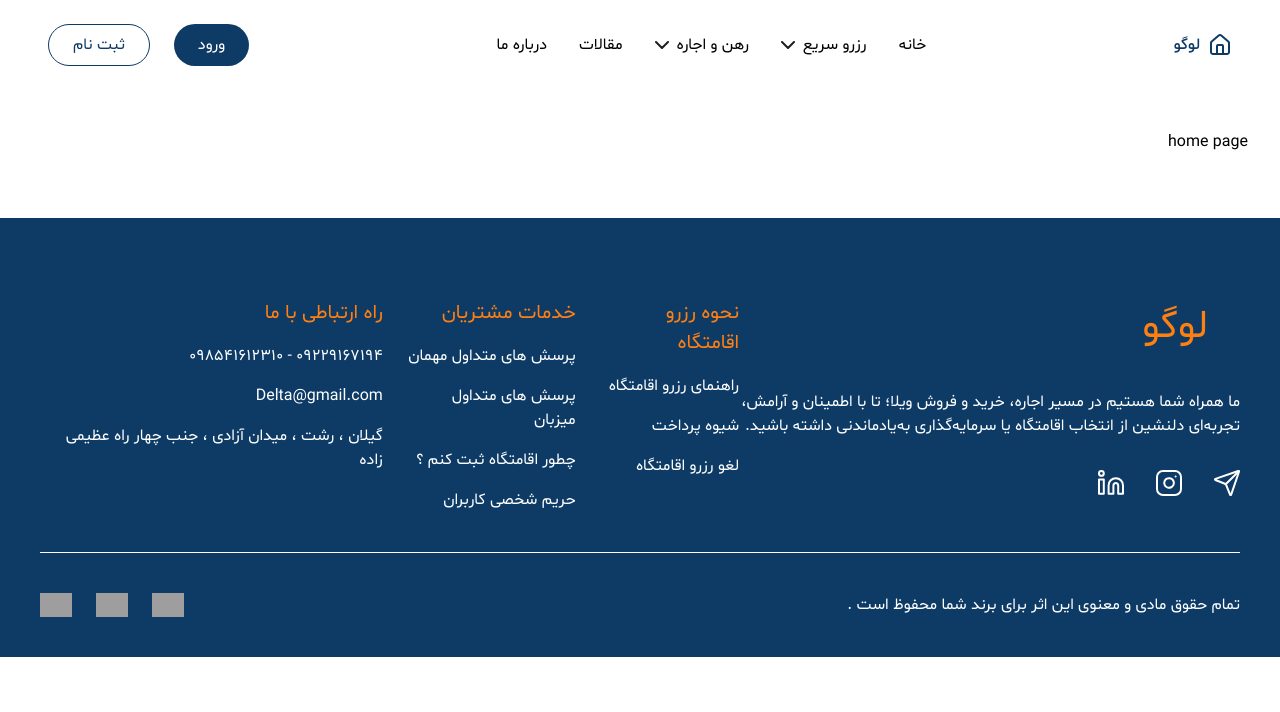
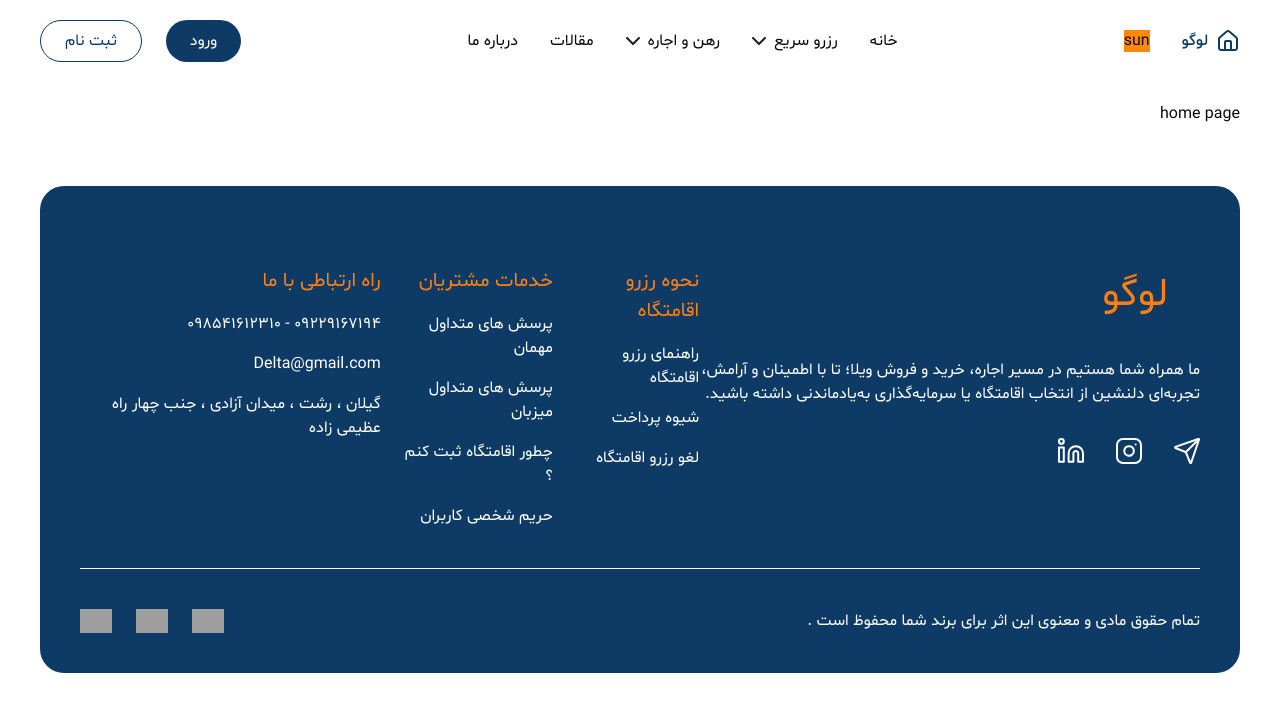
Before and after one commit to next-winter-1404/DevSpire, a Next.js app: page / in a window 1280 px wide. Shown: the top 712 px of the page. Built offline with nearby package versions, Linux system fonts and the light colour scheme; grey boxes are pictures that could not be loaded.

Commit message:
fixed styles

```diff
--- a/package.json
+++ b/package.json
@@ -13,11 +13,13 @@
     "leaflet": "^1.9.4",
     "next": "16.2.4",
     "next-i18next": "^16.0.5",
+    "next-intl": "^4.9.1",
     "react": "19.2.4",
     "react-dom": "19.2.4",
     "react-leaflet": "^5.0.0"
   },
   "devDependencies": {
+    "@iconify-json/lucide": "^1.2.103",
     "@tailwindcss/postcss": "^4",
     "@types/node": "^20",
     "@types/react": "^19",
--- a/src/app/(main)/fast-reserve/page.tsx
+++ b/src/app/(main)/fast-reserve/page.tsx
@@ -2,7 +2,7 @@ import FastReserveView from "@/modules/fastReserve/views/FastReserveView";
 
 const FastReserve = () => {
   return (
-    <div className="bg-white">
+    <div>
       <FastReserveView />
     </div>
   );
--- a/src/app/(main)/layout.tsx
+++ b/src/app/(main)/layout.tsx
@@ -8,11 +8,15 @@ export default function MainLayout({
 }) {
   return (
     <>
-      <Header />
-      <main className="px-4 sm:px-6 lg:px-8 py-8 sm:py-12 lg:py-16 container">
+      <header className="px-4 sm:px-6 lg:px-10 pt-8 sm:pt-5  ">
+        <Header />
+      </header>
+      <main className="px-4 sm:px-6 lg:px-10 py-8 sm:py-5 lg:py-10 container">
         {children}
       </main>
-      <Footer />
+      <footer className="px-4 sm:px-6 lg:px-10 py-8 sm:py-5 ">
+        <Footer />
+      </footer>
     </>
   );
 }
--- a/src/app/globals.css
+++ b/src/app/globals.css
@@ -1,10 +1,15 @@
 @import "tailwindcss";
+
+@custom-variant dark (&:where(.dark, .dark *));
 
 :root {
   --primary: #0d3b66;
   --secondary: #ff7f11;
   --danger: #ff5555;
   --white: #ffffff;
+
+  --background: #ffffff;
+  --foreground: #0a0a0a;
 }
 .text-primary {
   color: var(--primary);
@@ -36,10 +41,20 @@
 }
 
 @media (prefers-color-scheme: dark) {
-  :root {
+  :root:not(.light) {
     --background: #0a0a0a;
     --foreground: #ededed;
   }
+}
+
+.dark {
+  --background: #0a0a0a;
+  --foreground: #ededed;
+}
+
+.light {
+  --background: #ffffff;
+  --foreground: #171717;
 }
 
 body {
--- a/src/components/Footer/Footer.tsx
+++ b/src/components/Footer/Footer.tsx
@@ -1,62 +1,93 @@
-import Home from '@/icons/Home'
-import Telegram from '@/icons/Telegram'
-import Instagram from '@/icons/Instagram'
-import Linkedin from '@/icons/Linkedin'
-import Image from 'next/image'
+import Home from "@/icons/Home";
+import Telegram from "@/icons/Telegram";
+import Instagram from "@/icons/Instagram";
+import Linkedin from "@/icons/Linkedin";
+import Image from "next/image";
 
 const Footer = () => {
-
   return (
-        <div className='flex flex-col gap-10 pt-20 pb-10 px-10 bg-primary'>
-            <div className='flex justify-between'>
-                <div className='flex flex-col gap-8'>
-                    <div className='flex gap-2 text-secondary'>
-                        <Home/>
-                        <span className='text-[40px]'>لوگو</span>
+    <div className="flex flex-col gap-10 pt-20 pb-10 px-10 rounded-[24px] bg-primary">
+      <div className="flex justify-between">
+        <div className="flex flex-col gap-8">
+          <div className="flex gap-2 text-secondary">
+            <Home />
+            <span className="text-[40px]">لوگو</span>
           </div>
-                    <div className='w-[501px]'>
-                        <p className='text-white'>ما همراه شما هستیم در مسیر اجاره، خرید و فروش ویلا؛ تا با اطمینان و آرامش، تجربه‌ای دلنشین از انتخاب اقامتگاه یا سرمایه‌گذاری به‌یادماندنی داشته باشید.</p>
+          <div className="w-[501px]">
+            <p className="text-white">
+              ما همراه شما هستیم در مسیر اجاره، خرید و فروش ویلا؛ تا با اطمینان
+              و آرامش، تجربه‌ای دلنشین از انتخاب اقامتگاه یا سرمایه‌گذاری
+              به‌یادماندنی داشته باشید.
+            </p>
           </div>
-                    <div className='flex gap-8'>
-                        <Telegram/>
-                        <Instagram/>
-                        <Linkedin/>
+          <div className="flex gap-8">
+            <Telegram />
+            <Instagram />
+            <Linkedin />
           </div>
         </div>
-                <div className='flex gap-6'>
-                    <div className='flex flex-col gap-4'>
-                        <h3 className='text-[20px] text-secondary'>نحوه رزرو اقامتگاه</h3>
-                        <span className='text-[16px] text-white'>راهنمای رزرو اقامتگاه</span>
-                        <span className='text-[16px] text-white'>شیوه پرداخت</span>
-                        <span className='text-[16px] text-white'>لغو رزرو اقامتگاه</span>
+        <div className="flex gap-6">
+          <div className="flex flex-col gap-4">
+            <h3 className="text-[20px] text-secondary">نحوه رزرو اقامتگاه</h3>
+            <span className="text-[16px] text-white">
+              راهنمای رزرو اقامتگاه
+            </span>
+            <span className="text-[16px] text-white">شیوه پرداخت</span>
+            <span className="text-[16px] text-white">لغو رزرو اقامتگاه</span>
           </div>
-                    <div className='flex flex-col gap-4'>
-                        <h3 className='text-[20px] text-secondary'>خدمات مشتریان</h3>
-                        <span className='text-[16px] text-white'>پرسش های متداول مهمان</span>
-                        <span className='text-[16px] text-white'>پرسش های متداول میزبان</span>
-                        <span className='text-[16px] text-white'>چطور اقامتگاه ثبت کنم ؟</span>
-                        <span className='text-[16px] text-white'>حریم شخصی کاربران</span>
+          <div className="flex flex-col gap-4">
+            <h3 className="text-[20px] text-secondary">خدمات مشتریان</h3>
+            <span className="text-[16px] text-white">
+              پرسش های متداول مهمان
+            </span>
+            <span className="text-[16px] text-white">
+              پرسش های متداول میزبان
+            </span>
+            <span className="text-[16px] text-white">
+              چطور اقامتگاه ثبت کنم ؟
+            </span>
+            <span className="text-[16px] text-white">حریم شخصی کاربران</span>
           </div>
-                    <div className='flex flex-col gap-4'>
-                        <h3 className='text-[20px] text-secondary'>راه ارتباطی با ما</h3>
-                        <span className='text-[16px] text-white'>09229167194 - 098541612310</span>
-                        <span className='text-[16px] text-white'>Delta@gmail.com</span>
-                        <span className='text-[16px] text-white'>گیلان ، رشت ، میدان آزادی ، جنب چهار راه عظیمی زاده</span>
+          <div className="flex flex-col gap-4">
+            <h3 className="text-[20px] text-secondary">راه ارتباطی با ما</h3>
+            <span className="text-[16px] text-white">
+              09229167194 - 098541612310
+            </span>
+            <span className="text-[16px] text-white">Delta@gmail.com</span>
+            <span className="text-[16px] text-white">
+              گیلان ، رشت ، میدان آزادی ، جنب چهار راه عظیمی زاده
+            </span>
           </div>
         </div>
       </div>
-            <div className='w-full h-[0.5px] bg-white'></div>
-            <div className='flex justify-between'>
-                <p className='text-white'>تمام حقوق مادی و معنوی این اثر برای برند شما محفوظ است .</p>
-                <div className='flex gap-6'>
-                    <Image src={'/assets/pictures/e.png'} alt='e' width={32} height={32}/>
-                    <Image src={'/assets/pictures/rasane.png'} alt='rasane' width={32} height={32}/>
-                    <Image src={'/assets/pictures/enamad.png'} alt='enamad' width={32} height={32}/>
+      <div className="w-full h-[0.5px] bg-white"></div>
+      <div className="flex justify-between">
+        <p className="text-white">
+          تمام حقوق مادی و معنوی این اثر برای برند شما محفوظ است .
+        </p>
+        <div className="flex gap-6">
+          <Image
+            src={"/assets/pictures/e.png"}
+            alt="e"
+            width={32}
+            height={32}
+          />
+          <Image
+            src={"/assets/pictures/rasane.png"}
+            alt="rasane"
+            width={32}
+            height={32}
+          />
+          <Image
+            src={"/assets/pictures/enamad.png"}
+            alt="enamad"
+            width={32}
+            height={32}
+          />
         </div>
       </div>
     </div>
-    )
+  );
+};
 
-}
-
-export default Footer
+export default Footer;
--- a/src/components/Header/Header.tsx
+++ b/src/components/Header/Header.tsx
@@ -1,13 +1,17 @@
 import React from "react";
 import Home from "@/icons/Home";
 import Arrow from "@/icons/Arrow";
+import ToggleThem from "../common/ToggleTheme";
 
 const Header = () => {
   return (
-    <div className="flex justify-between mt-6 px-12">
+    <div className="flex justify-between">
       <div className="flex items-center gap-2">
         <Home />
         <span className="font-medium text-primary">لوگو</span>
+        <div>
+          <ToggleThem />
+        </div>
       </div>
       <div className="flex items-center gap-8">
         <span>خانه</span>
--- a/src/components/common/BreadCrumbs.tsx
+++ b/src/components/common/BreadCrumbs.tsx
@@ -11,7 +11,7 @@ export type TBreadCrumbPros = {
 
 const BreadCrumbs = ({ items }: TBreadCrumbPros) => {
   return (
-    <nav className="text-[16px] flex items-center gap-3 ">
+    <nav className=" md:text-[16px] flex items-center gap-3 overflow-x-scroll ">
       {items.map((item, index) => {
         const isLast = index == items.length - 1;
 
@@ -29,7 +29,7 @@ const BreadCrumbs = ({ items }: TBreadCrumbPros) => {
             )}
 
             {!isLast && (
-              <span className="text-[#777777]  text-[20px] ">&gt;</span>
+              <span className="text-[#777777]  md:text-[20px] ">&gt;</span>
             )}
           </div>
         );
--- /dev/null
+++ b/src/components/common/ToggleTheme.tsx
@@ -0,0 +1,23 @@
+"use client";
+import { useTheme } from "@/utils/helper/useTheme";
+
+const ToggleThem = () => {
+  const { theme, setTheme, mounted } = useTheme();
+  if (!mounted) return null;
+  return (
+    <div
+      onClick={() => setTheme(theme === "light" ? "dark" : "light")}
+      className="rounded-full  cursor-pointer pr-6 "
+    >
+      {theme == "light" ? (
+        <span className="bg-slate-700  transition-colors hover:bg-[#644DB3] transition-all duration-100">
+          moon
+        </span>
+      ) : (
+        <span className="bg-orange-400  transition-colors">sun</span>
+      )}
+    </div>
+  );
+};
+
+export default ToggleThem;
--- a/src/modules/fastReserve/components/FastReserveCard.tsx
+++ b/src/modules/fastReserve/components/FastReserveCard.tsx
@@ -1,5 +1,6 @@
 import Image from "next/image";
 import { IReserveCard } from "../types";
+import Tilt from "react-parallax-tilt";
 
 type props = {
   className?: string;
--- a/src/modules/fastReserve/components/Filters.tsx
+++ b/src/modules/fastReserve/components/Filters.tsx
@@ -10,7 +10,7 @@ const FastReserveSideFilters = () => {
                 type="text"
                 placeholder="نام هتل مورد نظر"
                 className="w-full bg-[#F5F5F5] border-none rounded-[40px] py-3 px-5 placeholder:text-[#777777]
-                placeholder:text-[16px] text-right  outline-none text-[#777777] text-[16px]"
+                placeholder:text-[16px] text-right  outline-none text-[#1E2022] text-[16px]"
               />
               <img
                 src="/icons/fastReservePage/search.png"
--- a/src/modules/fastReserve/views/FastReserveView.tsx
+++ b/src/modules/fastReserve/views/FastReserveView.tsx
@@ -11,11 +11,11 @@ const FastReserveView = () => {
       <div className="mb-8">
         <BreadCrumbs items={breadcrumbItemsMock} />
       </div>
-      <div className=" w-full lg:w-[60%] flex items-center justify-between mb-6">
+      <div className=" w-full lg:w-[60%] flex items-center justify-between mb-8">
         <h2 className="text-[#1E2022] lg:text-[24px] font-bold ">فیلتر ها</h2>
         <span className="lg:text-[20px] text-[#0D3B66] ">16 نتیجه</span>
       </div>
-      <div className="w-full flex flex-col lg:flex-row items-start lg:justify-between  h-auto lg:h-[235px] ">
+      <div className="w-full flex flex-col lg:flex-row items-start lg:justify-between  h-auto lg:h-[235px] mb-10 ">
         <div className=" w-full lg:w-[60%] h-full">
           <FastReserveSideFilters />
         </div>
@@ -23,7 +23,7 @@ const FastReserveView = () => {
           <LeafletMapClientWrapper />
         </div>
       </div>
-      <div className="mt-8">
+      <div>
         <ReserveCardList />
       </div>
     </div>
--- /dev/null
+++ b/src/utils/helper/useTheme.ts
@@ -0,0 +1,38 @@
+"use client";
+
+import { useEffect, useState } from "react";
+
+type Theme = "light" | "dark" | "system";
+
+export function useTheme() {
+  const [theme, setTheme] = useState<Theme>("system");
+  const [mounted, setMounted] = useState<boolean>(false);
+
+  useEffect(() => {
+    setMounted(true);
+    const savedTheme = localStorage.getItem("theme") as Theme | null;
+    if (savedTheme) {
+      setTheme(savedTheme);
+    }
+  }, []);
+
+  useEffect(() => {
+    if (!mounted) return;
+
+    const root = document.documentElement;
+
+    if (theme === "dark") {
+      root.classList.add("dark");
+      root.classList.remove("light");
+    } else if (theme === "light") {
+      root.classList.add("light");
+      root.classList.remove("dark");
+    } else {
+      root.classList.remove("light", "dark");
+    }
+
+    localStorage.setItem("theme", theme);
+  }, [theme, mounted]);
+
+  return { theme, setTheme, mounted };
+}
```
Also changed, not shown: 1 other file (tests, documents, lock files or other folders). Lines whose indentation alone changed are shown as unchanged.
